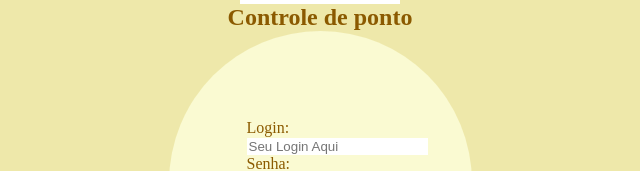
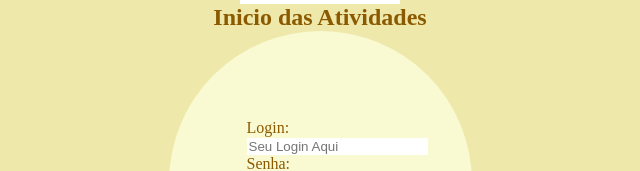
Before and after one commit to MasterDell/pontoweb, a plain HTML site: page index.html in a window 1280 px wide. Shown: the part 226-397 px from the top of the page, 320-960 px from the left. Drawn offline with Linux system fonts and the light colour scheme.

Commit message:
Update index.html

```diff
--- a/index.html
+++ b/index.html
@@ -52,7 +52,7 @@
     <body>
     <header>
         <img src="índice.png" alt="">
-        <h2>Controle de ponto</h2>
+        <h2>Inicio das Atividades</h2>
     </header>
     <div class='box'>
 
```
